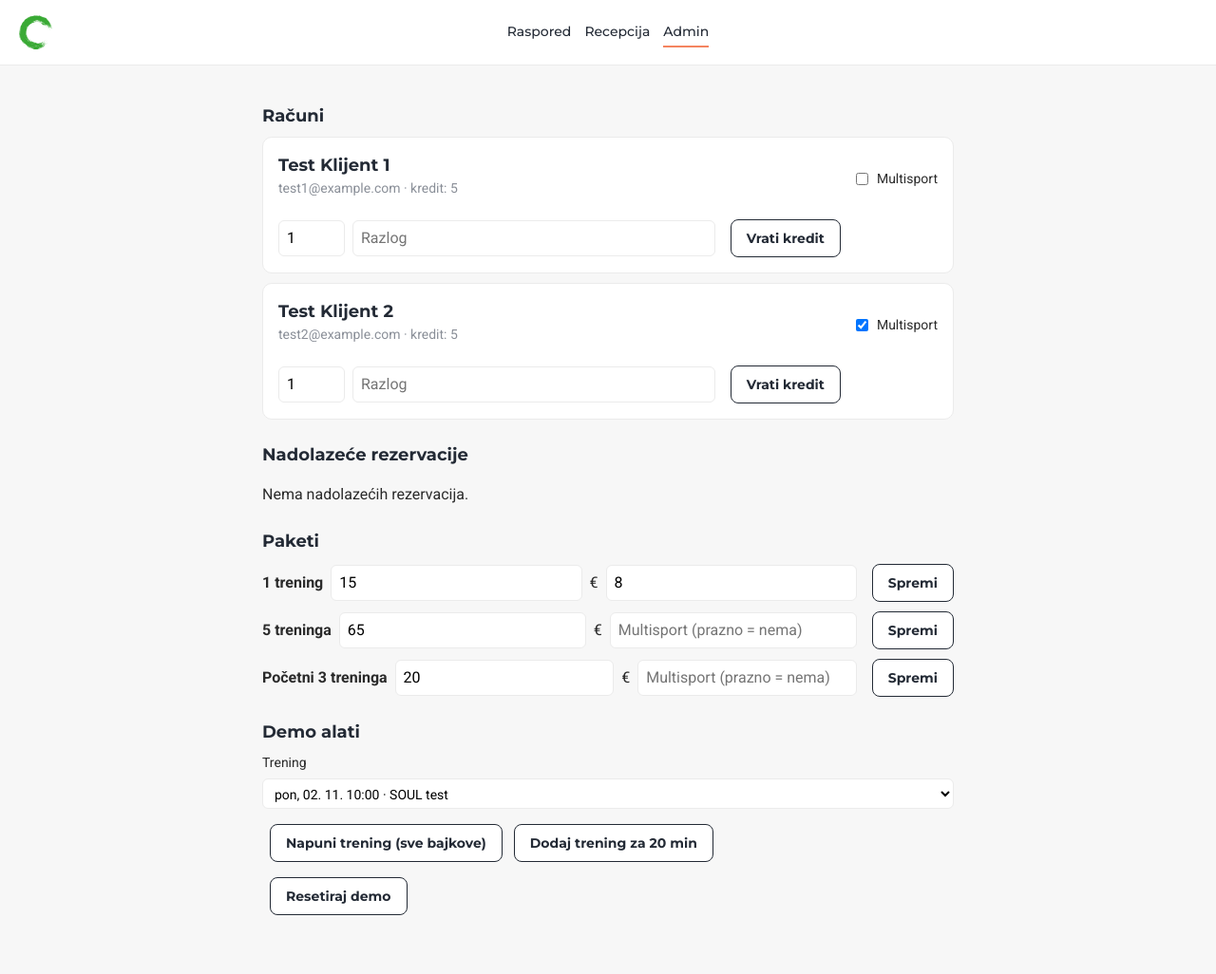
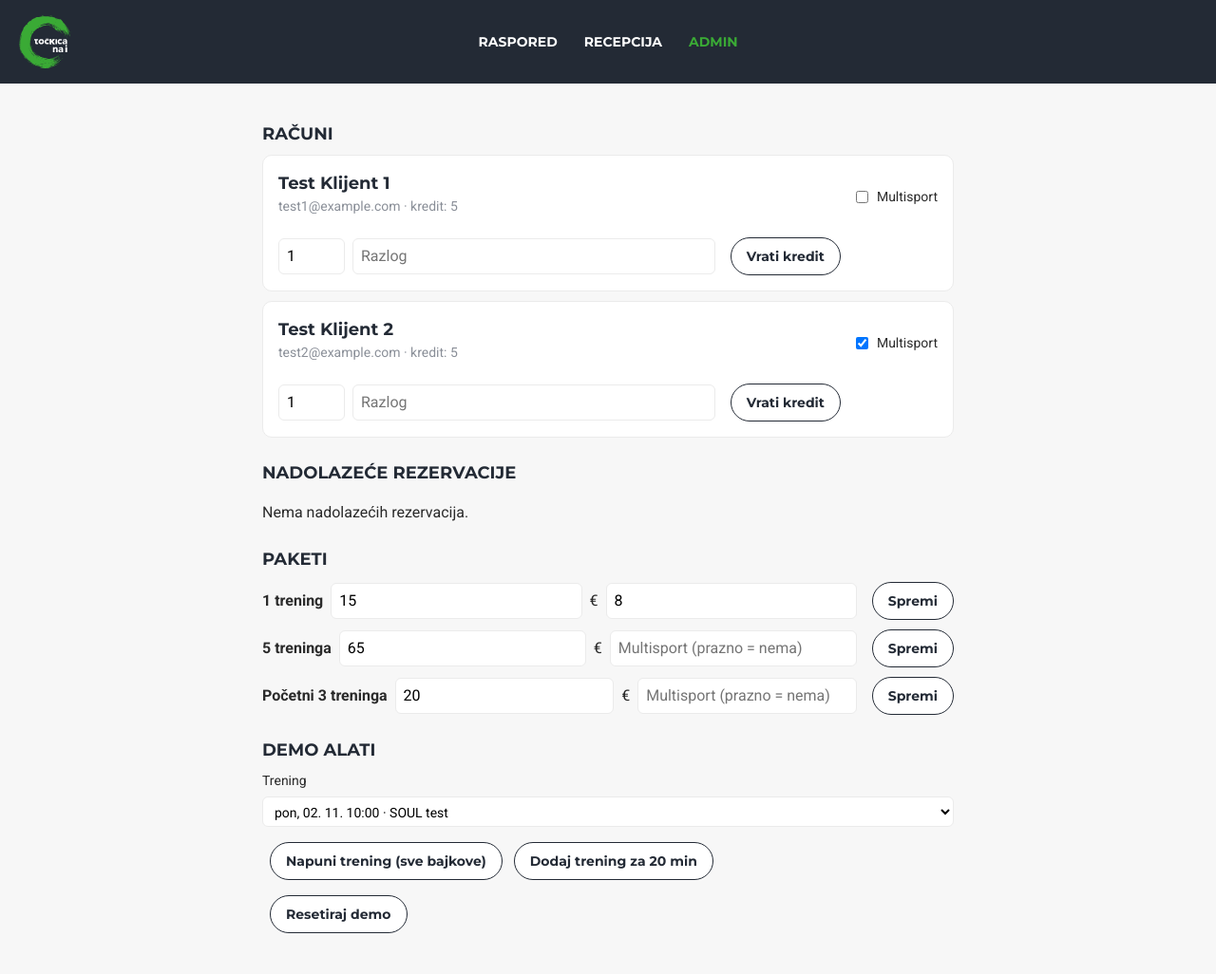
Before and after one commit to dodai092/tockica-booking-prototype, a website with bundled scripts: page prototype/admin.html in a window 1280 px wide. Shown: the whole page at 95% size. Built offline with nearby package versions, Linux system fonts and the light colour scheme.

Commit message:
Restyle prototype header and accents to match tockicanai.hr
Co-Authored-By: Claude Sonnet 5.5 <noreply@anthropic.com>

```diff
--- a/prototype/styles.css
+++ b/prototype/styles.css
@@ -4,8 +4,7 @@
   --surface: #FFFFFF;
   --text: #2A2A2A;
   --dark: #232A35;
-  --coral: #F48460;
-  --cyan: #40D9F1;
+  --green: #3AAA35;
   --border: #EBEBEB;
   --muted: #8A8F98;
 }
@@ -31,15 +30,15 @@ h1, h2, h3, button, .balance {
   align-items: center;
   gap: 16px;
   padding: 16px 20px;
-  background: var(--surface);
-  border-bottom: 1px solid var(--border);
+  background: var(--dark);
 }
 
-.logo { height: 36px; width: auto; }
+.logo { height: 56px; width: auto; }
 
 .account { display: flex; align-items: center; justify-self: end; gap: 12px; font-size: 14px; }
 .account select { font: inherit; padding: 6px 8px; border: 1px solid var(--border); border-radius: 6px; }
-.balance { font-weight: 700; color: var(--dark); }
+.account { color: #fff; }
+.balance { font-weight: 700; color: #fff; }
 
 main { max-width: 760px; margin: 0 auto; padding: 16px; }
 
@@ -57,7 +56,7 @@ main { max-width: 760px; margin: 0 auto; padding: 16px; }
 .day small { display: block; color: var(--muted); font-size: 12px; }
 .day strong { font-family: Montserrat, sans-serif; }
 .day[aria-pressed="true"] { background: var(--dark); color: #fff; border-color: var(--dark); }
-.day[aria-pressed="true"] small { color: var(--cyan); }
+.day[aria-pressed="true"] small { color: var(--green); }
 
 .nav-week {
   font-family: Montserrat, sans-serif;
@@ -91,8 +90,8 @@ main { max-width: 760px; margin: 0 auto; padding: 16px; }
   font-size: 14px;
   padding: 10px 16px;
   border: 0;
-  border-radius: 8px;
-  background: var(--coral);
+  border-radius: 999px;
+  background: var(--green);
   color: #fff;
   cursor: pointer;
   white-space: nowrap;
@@ -134,18 +133,20 @@ main { max-width: 760px; margin: 0 auto; padding: 16px; }
 
 .btn.secondary { background: var(--surface); color: var(--dark); border: 1px solid var(--dark); margin-left: 8px; }
 
-.pages { display: flex; gap: 14px; font-family: Montserrat, sans-serif; font-weight: 500; font-size: 14px; }
-.pages a { color: var(--dark); text-decoration: none; padding: 4px 0; border-bottom: 2px solid transparent; }
-.pages a[aria-current="page"] { border-bottom-color: var(--coral); }
+.pages { display: flex; gap: 28px; font-family: Montserrat, sans-serif; font-weight: 500; font-size: 14px; }
+.pages a { color: #fff; text-decoration: none; text-transform: uppercase; font-weight: 700; padding: 4px 0; }
+.pages a:hover { color: var(--green); }
+.pages a[aria-current="page"] { color: var(--green); }
 
 @media (max-width: 640px) {
   .top { grid-template-columns: 1fr auto; padding: 12px 16px; gap: 10px 12px; }
+  .logo { height: 44px; }
   .pages { grid-column: 1 / -1; grid-row: 2; justify-content: center; gap: 24px; }
   .account { gap: 8px; min-width: 0; }
   .account select { max-width: 150px; }
 }
 
-h2 { font-size: 18px; color: var(--dark); margin: 24px 0 8px; }
+h2 { font-size: 18px; color: var(--dark); margin: 24px 0 8px; text-transform: uppercase; }
 .field { display: flex; flex-direction: column; gap: 6px; font-size: 14px; margin-bottom: 8px; }
 .field select, .restore input, .pack input { font: inherit; padding: 6px 8px; border: 1px solid var(--border); border-radius: 6px; background: var(--surface); }
 .restore, .pack { display: flex; flex-wrap: wrap; gap: 8px; align-items: center; margin-top: 10px; }
```
